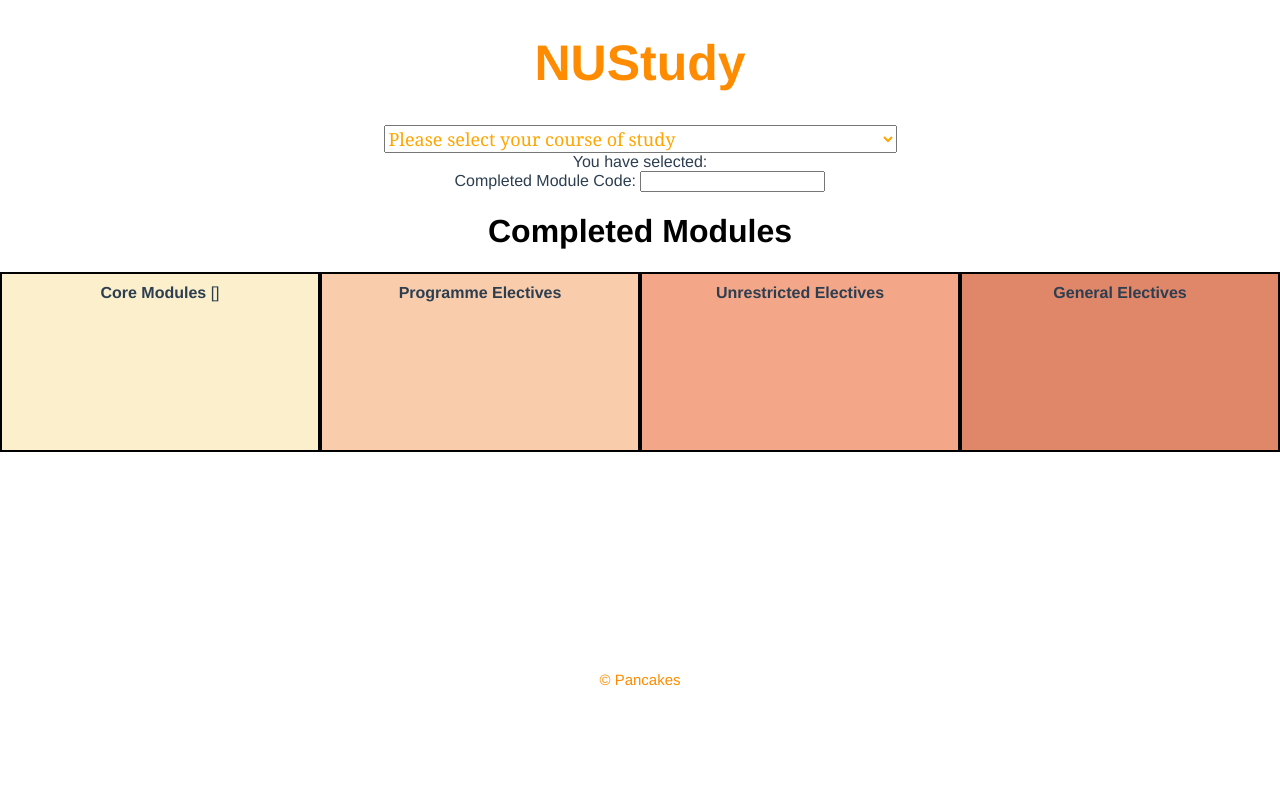
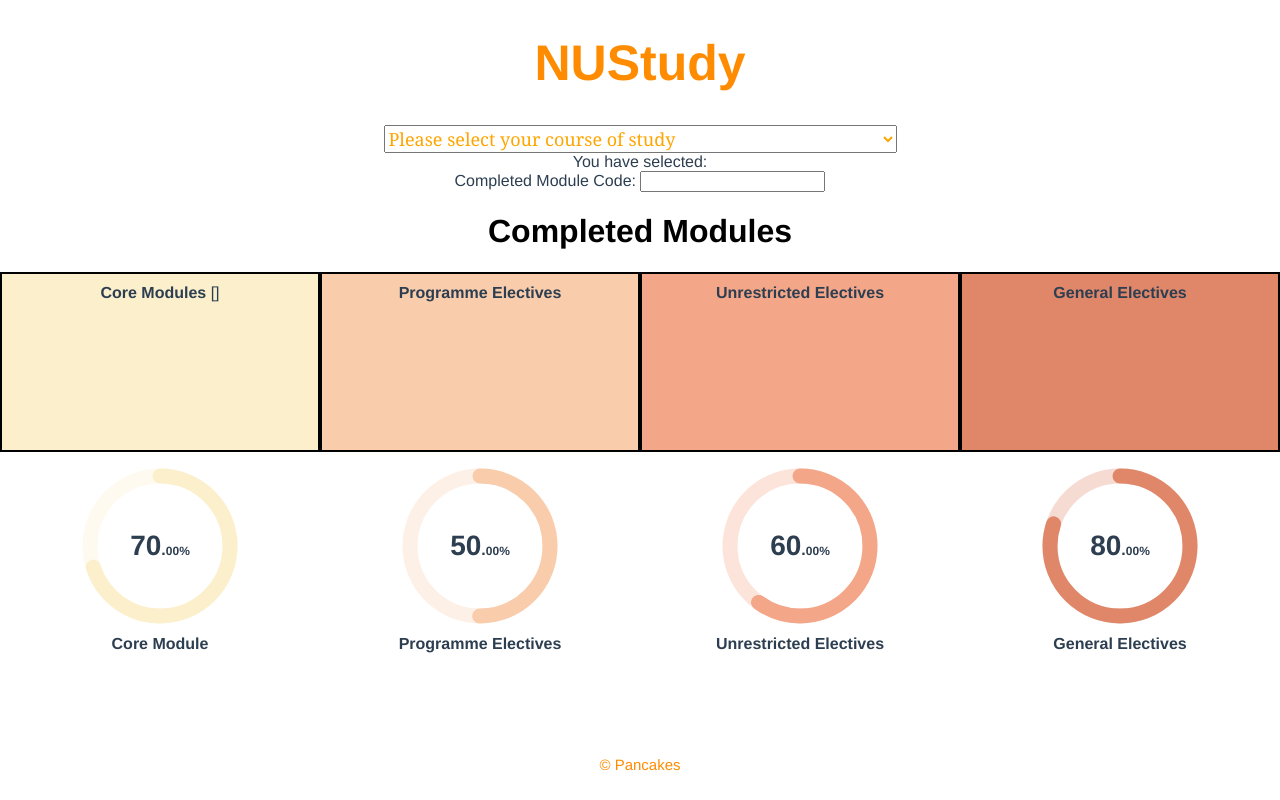
Before and after one commit to hongquan97/project_pancakes, a Vue app: page / in a window 1280 px wide. Built offline with nearby package versions, Linux system fonts and the light colour scheme.

Commit message:
Progress Chart Colours

```diff
--- a/src/App.vue
+++ b/src/App.vue
@@ -3,6 +3,7 @@
     <NUStudyHeader></NUStudyHeader>
     <cse-sel></cse-sel>
     <cmpl-box></cmpl-box>
+    <CMProgressBar></CMProgressBar>
     <Logo></Logo>
   </div>
 </template>
--- a/src/components/CM_Progress.vue
+++ b/src/components/CM_Progress.vue
@@ -1,28 +1,29 @@
 <template>
   <div id="app" class = "container">
-    <Progress :transitionDuration="1000" :radius="70" :strokeWidth="15" value="70.00">
+    <Progress strokeColor="#fbefcc" :transitionDuration="1000" :radius="70" :strokeWidth="15" value="70.00">
       <template v-slot:footer>
         <b>Core Module</b>
       </template>
     </Progress>
 
-    <Progress :transitionDuration="1000" :radius="70" :strokeWidth="15" value="50.00">
+    <Progress strokeColor="#f9ccac" :transitionDuration="1000" :radius="70" :strokeWidth="15" value="50.00">
       <template v-slot:footer>
         <b>Programme Electives</b>
       </template>
     </Progress>
 
-    <Progress :transitionDuration="1000" :radius="70" :strokeWidth="15" value="60.00">
+    <Progress strokeColor="#f4a688" :transitionDuration="1000" :radius="70" :strokeWidth="15" value="60.00">
       <template v-slot:footer>
         <b>Unrestricted Electives</b>
       </template>
     </Progress>
 
-    <Progress :transitionDuration="1000" :radius="70" :strokeWidth="15" value="80.00">
+    <Progress strokeColor="#e0876a" :transitionDuration="1000" :radius="70" :strokeWidth="15" value="80.00">
       <template v-slot:footer>
         <b>General Electives</b>
       </template>
     </Progress>
+
   </div>
 </template>
 
```
